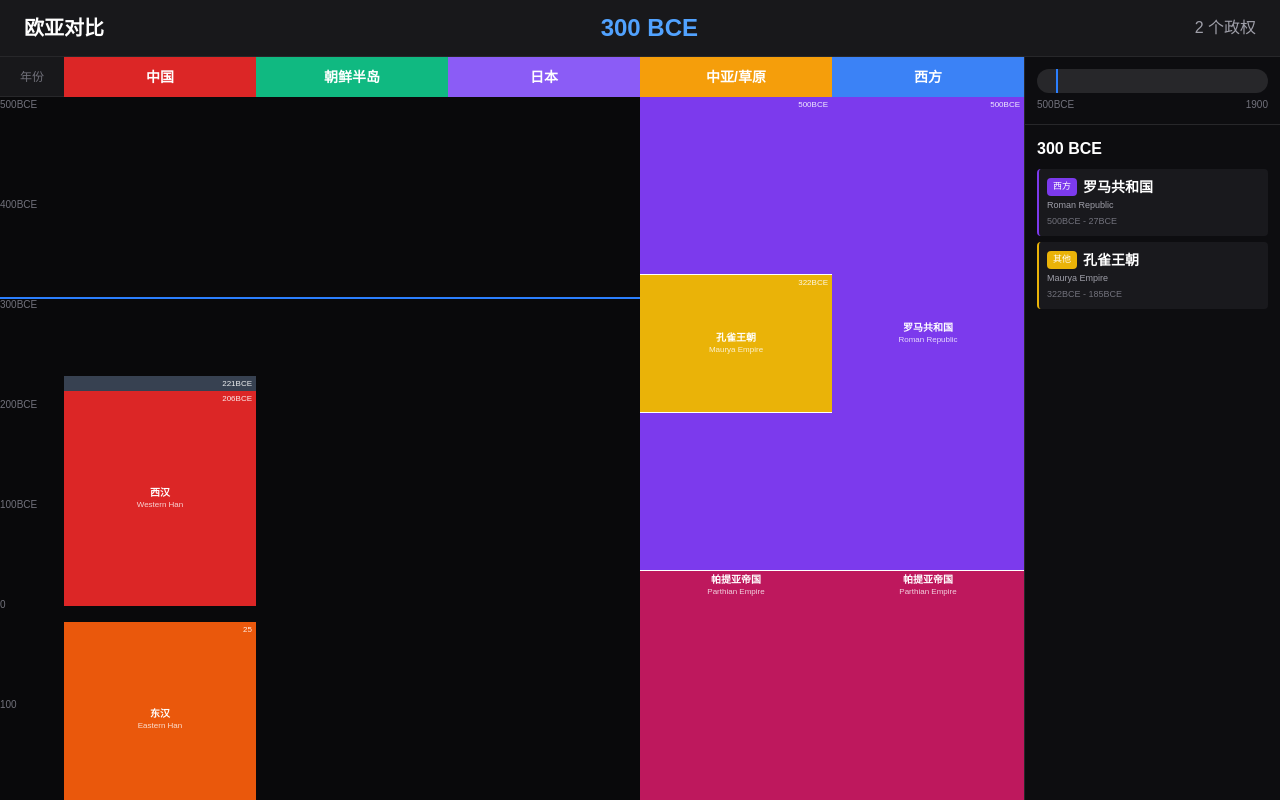
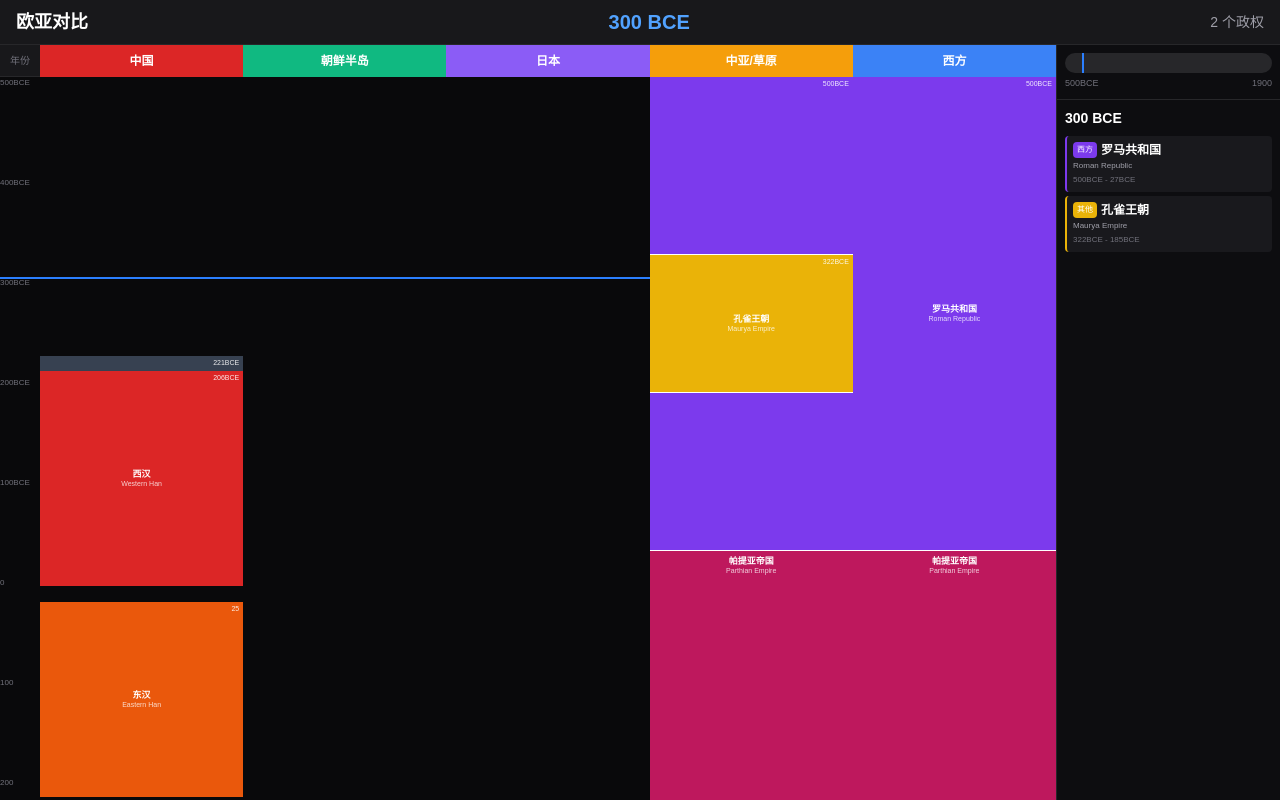
Before and after one commit to Ruciazyt/history, a Next.js app: page /zh/world in a window 1280 px wide. Built offline with nearby package versions, Linux system fonts and the light colour scheme.

Commit message:
feat: 合并相同时间政权，缩小字体和左侧区域

```diff
--- a/src/components/world/WorldTimeline.tsx
+++ b/src/components/world/WorldTimeline.tsx
@@ -62,7 +62,7 @@ const REGIONS = [
   { key: 'west', name: '西方', color: '#3B82F6' },
 ];
 
-// 合并相同政权的块
+// 合并相同且时间完全重叠的政权块
 function mergeEmpires(boundaries: WorldBoundary[]): WorldBoundary[] {
   const nameMap = new Map<string, WorldBoundary[]>();
 
@@ -75,29 +75,28 @@ function mergeEmpires(boundaries: WorldBoundary[]): WorldBoundary[] {
   });
 
   const merged: WorldBoundary[] = [];
-  nameMap.forEach((items, name) => {
+  nameMap.forEach((items) => {
     if (items.length === 1) {
       merged.push(items[0]);
     } else {
-      let minStart = Infinity;
-      let maxEnd = -Infinity;
+      // 检查是否有完全相同的起止时间可以合并
+      const timeKeyMap = new Map<string, WorldBoundary[]>();
       items.forEach(item => {
-        minStart = Math.min(minStart, item.properties.startYear);
-        maxEnd = Math.max(maxEnd, item.properties.endYear);
-      });
-      const largest = items.reduce((a, b) => {
-        const aLen = a.properties.endYear - a.properties.startYear;
-        const bLen = b.properties.endYear - b.properties.startYear;
-        return aLen > bLen ? a : b;
+        const key = `${item.properties.startYear}-${item.properties.endYear}`;
+        if (!timeKeyMap.has(key)) {
+          timeKeyMap.set(key, []);
+        }
+        timeKeyMap.get(key)!.push(item);
       });
 
-      merged.push({
-        ...largest,
-        properties: {
-          ...largest.properties,
-          startYear: minStart,
-          endYear: maxEnd,
-        },
+      // 对于相同时间的，只保留一个（取最大的）
+      timeKeyMap.forEach((timeItems) => {
+        const largest = timeItems.reduce((a, b) => {
+          const aLen = a.properties.endYear - a.properties.startYear;
+          const bLen = b.properties.endYear - b.properties.startYear;
+          return aLen >= bLen ? a : b;
+        });
+        merged.push(largest);
       });
     }
   });
@@ -201,22 +200,22 @@ export function WorldTimeline({ minYear, maxYear }: WorldTimelineProps) {
 
   return (
     <div className="h-screen flex flex-col bg-zinc-950 text-white">
-      <header className="bg-zinc-900 border-b border-zinc-800 px-6 py-3 flex-shrink-0">
+      <header className="bg-zinc-900 border-b border-zinc-800 px-4 py-2 flex-shrink-0">
         <div className="flex items-center justify-between">
-          <h1 className="text-xl font-bold">欧亚对比</h1>
-          <div className="text-2xl font-bold text-blue-400">{year < 0 ? `${Math.abs(year)} BCE` : `${year} CE`}</div>
-          <div className="text-zinc-400">{activeEmpires.length} 个政权</div>
+          <h1 className="text-lg font-bold">欧亚对比</h1>
+          <div className="text-xl font-bold text-blue-400">{year < 0 ? `${Math.abs(year)} BCE` : `${year} CE`}</div>
+          <div className="text-zinc-400 text-sm">{activeEmpires.length} 个政权</div>
         </div>
       </header>
 
       <div className="flex-1 flex overflow-hidden">
-        {/* 左侧年份列 */}
-        <div className="w-16 flex-shrink-0 flex flex-col">
-          <div className="h-10 border-b border-zinc-800 bg-zinc-900 flex items-center justify-center text-xs text-zinc-500">年份</div>
+        {/* 左侧年份列 - 缩小 */}
+        <div className="w-10 flex-shrink-0 flex flex-col">
+          <div className="h-8 border-b border-zinc-800 bg-zinc-900 flex items-center justify-center text-[10px] text-zinc-500">年份</div>
           <div ref={scrollContainerRef} className="flex-1 overflow-y-auto sync-scroll relative" onScroll={handleScroll}>
             <div className="relative" style={{ height: '2400px' }}>
               {Array.from({ length: Math.floor((maxYear - minYear) / 100) + 1 }, (_, i) => minYear + i * 100).map(y => (
-                <div key={y} className="absolute w-full text-[10px] text-zinc-500" style={{ top: `${((y - minYear) / (maxYear - minYear)) * 100}%` }}>
+                <div key={y} className="absolute w-full text-[8px] text-zinc-500" style={{ top: `${((y - minYear) / (maxYear - minYear)) * 100}%` }}>
                   {formatYearShort(y)}
                 </div>
               ))}
@@ -228,8 +227,8 @@ export function WorldTimeline({ minYear, maxYear }: WorldTimelineProps) {
         {/* 中间地区列 */}
         <div className="flex-1 flex">
           {regionsData.map(region => (
-            <div key={region.key} className="flex-1 flex flex-col">
-              <div className="h-10 flex items-center justify-center text-sm font-bold flex-shrink-0 border-b-0" style={{ backgroundColor: region.color }}>
+            <div key={region.key} className="flex-1 flex flex-col min-w-0">
+              <div className="h-8 flex items-center justify-center text-xs font-bold flex-shrink-0 border-b-0" style={{ backgroundColor: region.color }}>
                 {region.name}
               </div>
               <div className="flex-1 overflow-y-auto sync-scroll relative" onScroll={handleScroll}>
@@ -249,13 +248,13 @@ export function WorldTimeline({ minYear, maxYear }: WorldTimelineProps) {
                           ...style,
                           backgroundColor: empire.properties.color,
                           zIndex: isActive ? 10 : 1,
-                          minHeight: '24px',
-                          padding: '2px 0',
+                          minHeight: '20px',
+                          padding: '1px 0',
                         }}
                       >
-                        <div className="font-bold text-[10px] leading-tight">{empire.properties.name}</div>
-                        {info.en && blockHeight > 30 && <div className="text-[8px] opacity-80 leading-tight">{info.en}</div>}
-                        <div className="text-[8px] opacity-90 absolute top-0.5 right-1">{formatYearShort(empire.properties.startYear)}</div>
+                        <div className="font-bold text-[9px] leading-tight">{empire.properties.name}</div>
+                        {info.en && blockHeight > 25 && <div className="text-[7px] opacity-80 leading-tight">{info.en}</div>}
+                        <div className="text-[7px] opacity-90 absolute top-0.5 right-1">{formatYearShort(empire.properties.startYear)}</div>
                       </div>
                     );
                   })}
@@ -266,23 +265,23 @@ export function WorldTimeline({ minYear, maxYear }: WorldTimelineProps) {
         </div>
 
         {/* 右侧详情 */}
-        <div className="w-64 flex-shrink-0 flex flex-col border-l border-zinc-800 bg-zinc-900/30">
-          <div className="p-3 border-b border-zinc-800 flex-shrink-0">
-            <div className="relative h-6 bg-zinc-800 rounded-full">
+        <div className="w-56 flex-shrink-0 flex flex-col border-l border-zinc-800 bg-zinc-900/30">
+          <div className="p-2 border-b border-zinc-800 flex-shrink-0">
+            <div className="relative h-5 bg-zinc-800 rounded-full">
               <div className="absolute top-0 bottom-0 w-0.5 bg-blue-500" style={{ left: `${((year - minYear) / (maxYear - minYear)) * 100}%` }} />
               <input type="range" min={minYear} max={maxYear} value={year} onChange={(e) => setYear(Number(e.target.value))} className="absolute inset-0 w-full h-full opacity-0 cursor-pointer" />
             </div>
-            <div className="flex justify-between text-[10px] text-zinc-500 mt-1">
+            <div className="flex justify-between text-[9px] text-zinc-500 mt-1">
               <span>{formatYearShort(minYear)}</span>
               <span>{formatYearShort(maxYear)}</span>
             </div>
           </div>
 
-          <div className="flex-1 p-3 overflow-y-auto">
-            <h3 className="text-base font-bold mb-2">{year < 0 ? `${Math.abs(year)} BCE` : `${year} CE`}</h3>
+          <div className="flex-1 p-2 overflow-y-auto">
+            <h3 className="text-sm font-bold mb-2">{year < 0 ? `${Math.abs(year)} BCE` : `${year} CE`}</h3>
 
             {activeEmpires.length > 0 ? (
-              <div className="space-y-1.5">
+              <div className="space-y-1">
                 {activeEmpires.map((empire, idx) => {
                   const region = REGIONS.find(r => {
                     const name = empire.properties.name;
@@ -295,19 +294,19 @@ export function WorldTimeline({ minYear, maxYear }: WorldTimelineProps) {
                   const info = EMPIRE_INFO[empire.properties.name] || { en: '', desc: '' };
 
                   return (
-                    <div key={idx} className="p-2 rounded bg-zinc-800/50 border-l-2" style={{ borderLeftColor: empire.properties.color }}>
-                      <div className="flex items-center gap-1.5">
-                        <span className="px-1.5 py-0.5 text-[9px] text-white rounded" style={{ backgroundColor: empire.properties.color }}>{region?.name || '其他'}</span>
-                        <span className="font-bold text-sm">{empire.properties.name}</span>
+                    <div key={idx} className="p-1.5 rounded bg-zinc-800/50 border-l-2" style={{ borderLeftColor: empire.properties.color }}>
+                      <div className="flex items-center gap-1">
+                        <span className="px-1 py-0.5 text-[8px] text-white rounded" style={{ backgroundColor: empire.properties.color }}>{region?.name || '其他'}</span>
+                        <span className="font-bold text-xs">{empire.properties.name}</span>
                       </div>
-                      {info.en && <div className="text-[9px] text-zinc-400 mt-0.5">{info.en}</div>}
-                      <div className="text-[9px] text-zinc-500 mt-0.5">{formatYearShort(empire.properties.startYear)} - {formatYearShort(empire.properties.endYear)}</div>
+                      {info.en && <div className="text-[8px] text-zinc-400 mt-0.5">{info.en}</div>}
+                      <div className="text-[8px] text-zinc-500 mt-0.5">{formatYearShort(empire.properties.startYear)} - {formatYearShort(empire.properties.endYear)}</div>
                     </div>
                   );
                 })}
               </div>
             ) : (
-              <div className="text-zinc-500 text-center py-6 text-sm">无记录</div>
+              <div className="text-zinc-500 text-center py-4 text-xs">无记录</div>
             )}
           </div>
         </div>
```
